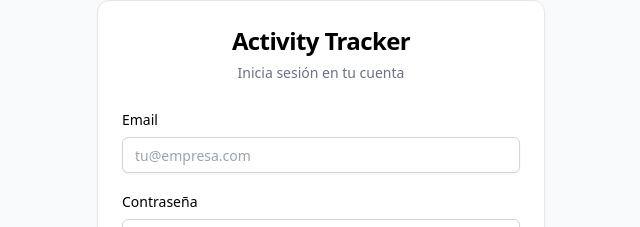
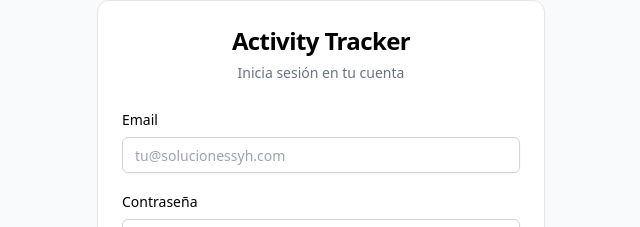
Before and after one commit to RafaelMolano/activity-tracker, a React (Vite) app in the folder frontend/: page /login in a window 1280 px wide. Shown: the part 216-443 px from the top of the page, without its empty margins (319-959 px from the left). Built offline with nearby package versions, Linux system fonts and the light colour scheme; no server answers.

Commit message:
placeholder login email

```diff
--- a/frontend/src/pages/LoginPage.tsx
+++ b/frontend/src/pages/LoginPage.tsx
@@ -50,7 +50,7 @@ export default function LoginPage() {
           <form onSubmit={handleSubmit(onSubmit)} className="space-y-4">
             <div className="space-y-1.5">
               <Label htmlFor="email">Email</Label>
-              <Input id="email" type="email" placeholder="tu@empresa.com" {...register('email')} />
+              <Input id="email" type="email" placeholder="tu@solucionessyh.com" {...register('email')} />
               {errors.email && <p className="text-xs text-red-600">{errors.email.message}</p>}
             </div>
             <div className="space-y-1.5">
```
Also changed, not shown: 1 other file (tests, documents, lock files or other folders).
